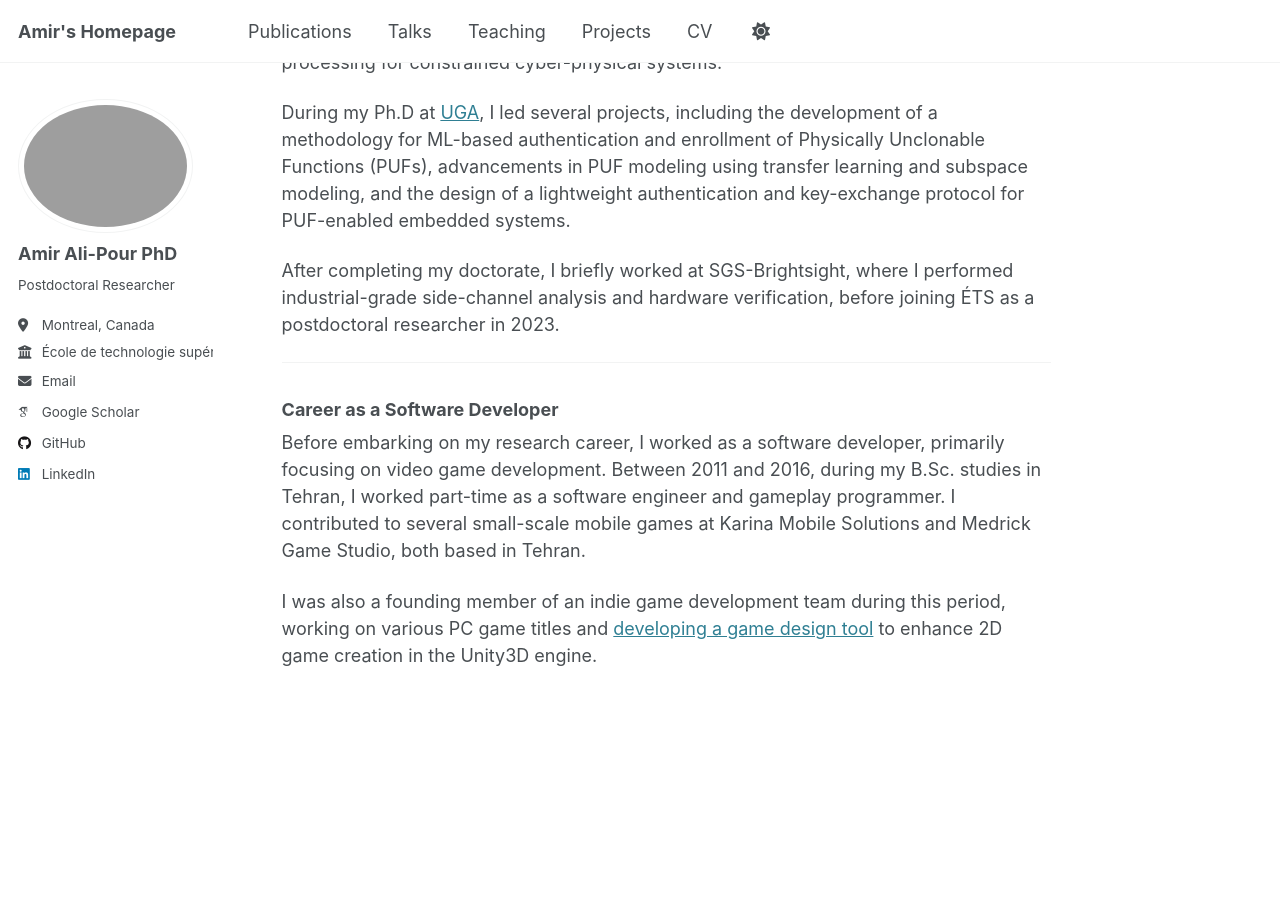
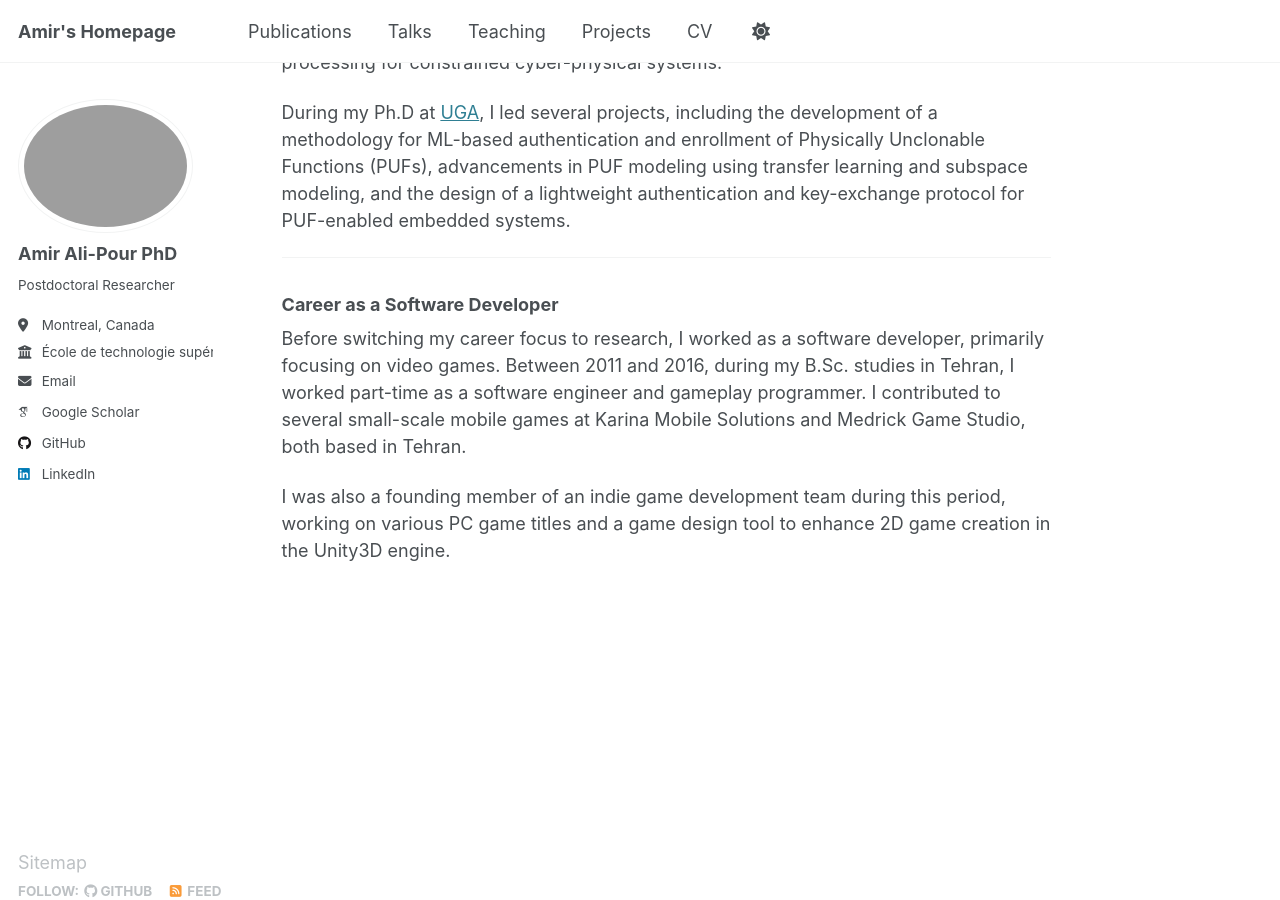
Before and after one commit to ali-pour-amir/ali-pour-amir.github.io, a Jekyll site: the page built from _pages/about.md, in a window 1280 px wide and 900 px high, scrolled down 1026 px. Built offline with Jekyll 4.4.1, drawn with Linux system fonts in a browser that asks for light colours; some web fonts are replaced.

Commit message:
Update about.md

```diff
--- a/_pages/about.md
+++ b/_pages/about.md
@@ -31,12 +31,10 @@
 
 During my Ph.D at [UGA](), I led several projects, including the development of a methodology for ML-based authentication and enrollment of Physically Unclonable Functions (PUFs), advancements in PUF modeling using transfer learning and subspace modeling, and the design of a lightweight authentication and key-exchange protocol for PUF-enabled embedded systems.
 
-After completing my doctorate, I briefly worked at SGS-Brightsight, where I performed industrial-grade side-channel analysis and hardware verification, before joining ÉTS as a postdoctoral researcher in 2023.
-
 ---
 
 ### Career as a Software Developer
 
-Before embarking on my research career, I worked as a software developer, primarily focusing on video game development. Between 2011 and 2016, during my B.Sc. studies in Tehran, I worked part-time as a software engineer and gameplay programmer. I contributed to several small-scale mobile games at Karina Mobile Solutions and Medrick Game Studio, both based in Tehran.
+Before switching my career focus to research, I worked as a software developer, primarily focusing on video games. Between 2011 and 2016, during my B.Sc. studies in Tehran, I worked part-time as a software engineer and gameplay programmer. I contributed to several small-scale mobile games at Karina Mobile Solutions and Medrick Game Studio, both based in Tehran.
 
-I was also a founding member of an indie game development team during this period, working on various PC game titles and [developing a game design tool](https://www.youtube.com/watch?v=hLBACBFNxTE) to enhance 2D game creation in the Unity3D engine.
+I was also a founding member of an indie game development team during this period, working on various PC game titles and a game design tool to enhance 2D game creation in the Unity3D engine.
```
